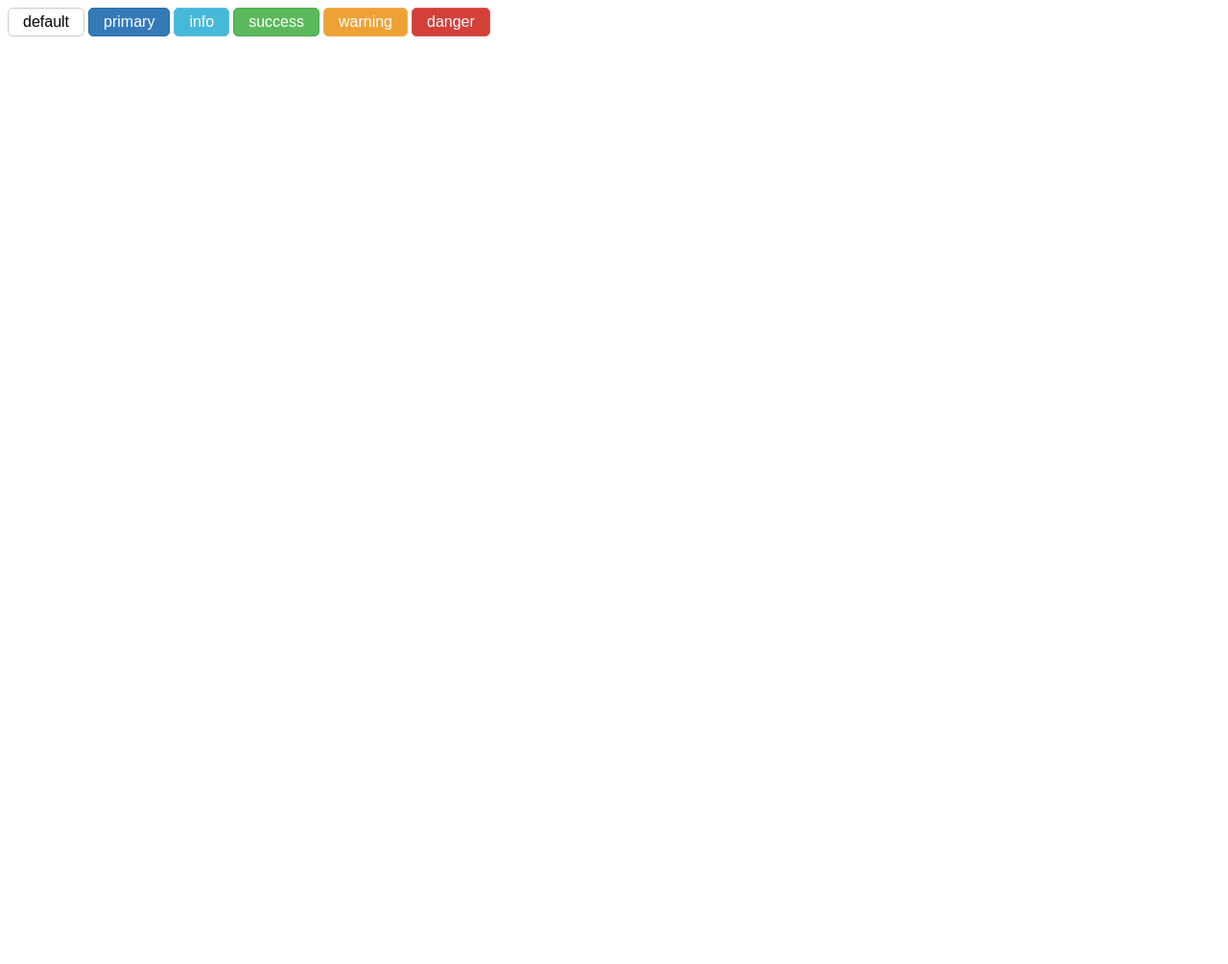
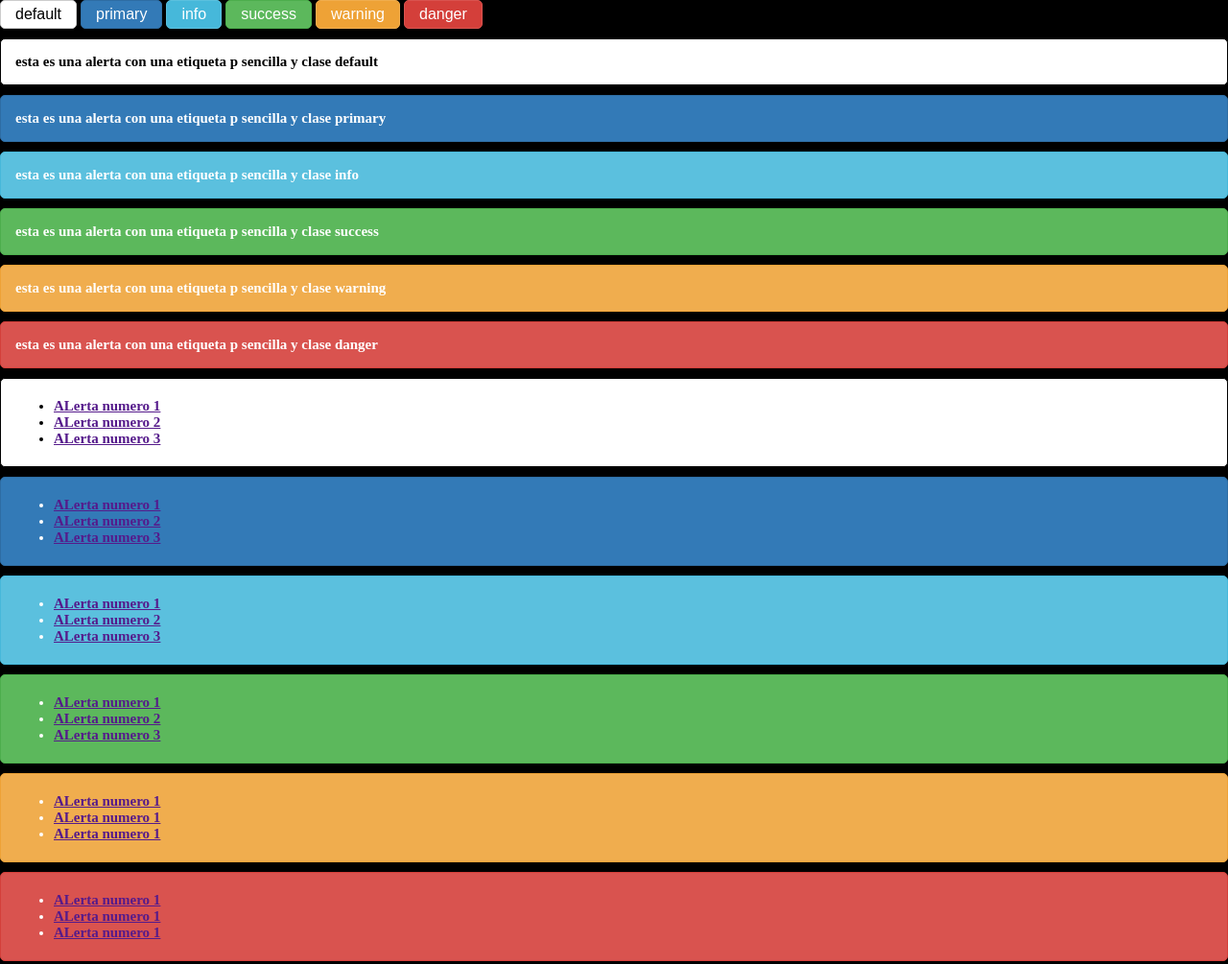
Before and after one commit to Gatroxm/CssNewbie, a plain HTML site: page index.html in a window 1280 px wide. Shown: the whole page at 96% size. Before the commit the page ends 800 px from the top, so only its background shows below. Drawn offline with Linux system fonts and the light colour scheme.

Commit message:
Inicio del sistema de alertas

```diff
--- a/index.html
+++ b/index.html
@@ -7,11 +7,79 @@
 	<meta name="viewport" content="width=device-width; initial-scale=1.0; maximum-scale=1.0;">
 </head>
 <body>
+	<!-- botones -->
+
 	<button class="btn btn-default">default</button>
 	<button class="btn btn-primary">primary</button>
 	<button class="btn btn-info">info</button>
 	<button class="btn btn-success">success</button>
 	<button class="btn btn-warning">warning</button>
 	<button class="btn btn-danger">danger</button>
+
+	<!-- alertas Sencillas-->
+
+	<div class="alert alert-default">
+		<p>esta es una alerta con una etiqueta p sencilla y clase default</p>
+	</div>
+	<div class="alert alert-primary">
+		<p>esta es una alerta con una etiqueta p sencilla y clase primary</p>
+	</div>
+	<div class="alert alert-info">
+		<p>esta es una alerta con una etiqueta p sencilla y clase info</p>
+	</div>
+	<div class="alert alert-success">
+		<p>esta es una alerta con una etiqueta p sencilla y clase success</p>
+	</div>
+	<div class="alert alert-warning">
+		<p>esta es una alerta con una etiqueta p sencilla y clase warning</p>
+	</div>
+	<div class="alert alert-danger">
+		<p>esta es una alerta con una etiqueta p sencilla y clase danger</p>
+	</div>
+
+	<!-- Alertas Con listas integradas -->
+
+	<div class="alert alert-default">
+		<ul>
+			<li><a href="">ALerta numero 1</a></li>
+			<li><a href="">ALerta numero 2</a></li>
+			<li><a href="">ALerta numero 3</a></li>
+		</ul>
+	</div>
+	<div class="alert alert-primary">
+		<ul>
+			<li><a href="">ALerta numero 1</a></li>
+			<li><a href="">ALerta numero 2</a></li>
+			<li><a href="">ALerta numero 3</a></li>
+		</ul>
+	</div>
+	<div class="alert alert-info">
+		<ul>
+			<li><a href="">ALerta numero 1</a></li>
+			<li><a href="">ALerta numero 2</a></li>
+			<li><a href="">ALerta numero 3</a></li>
+		</ul>
+	</div>
+	<div class="alert alert-success">
+		<ul>
+			<li><a href="">ALerta numero 1</a></li>
+			<li><a href="">ALerta numero 2<a></li>
+			<li><a href="">ALerta numero 3</a></li>
+		</ul>
+	</div>
+	<div class="alert alert-warning">
+		<ul>
+			<li><a href="">ALerta numero 1</a></li>
+			<li><a href="">ALerta numero 1</a></li>
+			<li><a href="">ALerta numero 1</a></li>
+		</ul>
+	</div>
+	<div class="alert alert-danger">
+		<ul>
+			<li><a href="">ALerta numero 1</a></li>
+			<li><a href="">ALerta numero 1</a></li>
+			<li><a href="">ALerta numero 1</a></li>
+		</ul>
+	</div>
 </body>
 </html>
--- /dev/null
+++ b/scss/base/_base.scss
@@ -0,0 +1,8 @@
+body{
+	background-color: #000;
+	margin: 0;
+	padding: 0;
+}
+p{
+	margin: 10px auto;
+}
--- /dev/null
+++ b/scss/components/_alerts.scss
@@ -0,0 +1,67 @@
+@import "../utils/colors";
+@import "../utils/resolutions";
+
+.alert{
+	width: 100%;
+	height: auto;
+	padding: 5px 15px;
+	margin: 10px auto;
+	background-color: #fff;
+	border-radius: 5px;
+	-webkit-box-sizing: border-box;
+	-ms-box-sizing: border-box;
+	-o-box-sizing: border-box;
+	box-sizing: border-box;
+	border: 1px solid;
+	font-size: 15px;
+    font-weight: bold;
+	color: #fff;
+	-webkit-transition: all 0.5s;
+    -ms-transition: all 0.5s;
+    -o-transition: all 0.5s;
+    transition: all 0.5s;
+	&.alert-default{
+		background-color: $nb_default;
+		border-color: $nb_fontcolor_default;
+		color: $nb_fontcolor_default;
+		&:hover{
+			background-color: $nb_default_hv;
+			color: #fff;
+		}
+	}
+	&.alert-primary{
+		background-color: $nb_primary;
+		border-color: $nb_fontcolor_primary;
+		&:hover{
+			background-color: $nb_primary_hv;
+		}
+	}
+	&.alert-success{
+		background-color: $nb_success;
+		border-color: $nb_fontcolor_success;
+		&:hover{
+			background-color: $nb_success_hv;
+		}
+	}
+	&.alert-info{
+		background-color: $nb_info;
+		border-color: $nb_fontcolor_info;
+		&:hover{
+			background-color: $nb_info_hv;
+		}
+	}
+	&.alert-warning{
+		background-color: $nb_warning;
+		border-color: $nb_fontcolor_warning;
+		&:hover{
+			background-color: $nb_warning_hv;
+		}
+	}
+	&.alert-danger{
+		background-color: $nb_danger;
+		border-color: $nb_fontcolor_danger;
+		&:hover{
+			background-color: $nb_danger_hv;
+		}
+	}
+}
--- a/scss/components/_buttons.scss
+++ b/scss/components/_buttons.scss
@@ -61,7 +61,7 @@
 		background-color: $nb_fontcolor_danger;
 		border-color: $nb_danger;
 		&:hover,&:focus,&:active{
-			background-color: $nv_danger_hv;
+			background-color: $nb_danger_hv;
 			border-color: $nb_fontcolor_danger;
 		}
 	}
--- a/scss/main.scss
+++ b/scss/main.scss
@@ -1 +1,3 @@
 @import "components/buttons";
+@import "components/alerts";
+@import "base/base";
--- a/scss/utils/_colors.scss
+++ b/scss/utils/_colors.scss
@@ -11,7 +11,7 @@ $nb_primary_hv: rgba(51, 122, 183, 0.8);
 $nb_success_hv: rgba(76, 174, 76, 0.8);
 $nb_info_hv: rgba(91, 192, 222, 0.8);
 $nb_warning_hv: rgba(240, 173, 78, 0.8);
-$nv_danger_hv: rgba(217, 83, 79, 0.8);
+$nb_danger_hv: rgba(217, 83, 79, 0.8);
 // Colores de fuente, bordes o colores secundarios
 $nb_fontcolor_default: #000;
 $nb_fontcolor_primary: #2e6da3;
```
Also changed, not shown: scss/main.css, 1 other file.
